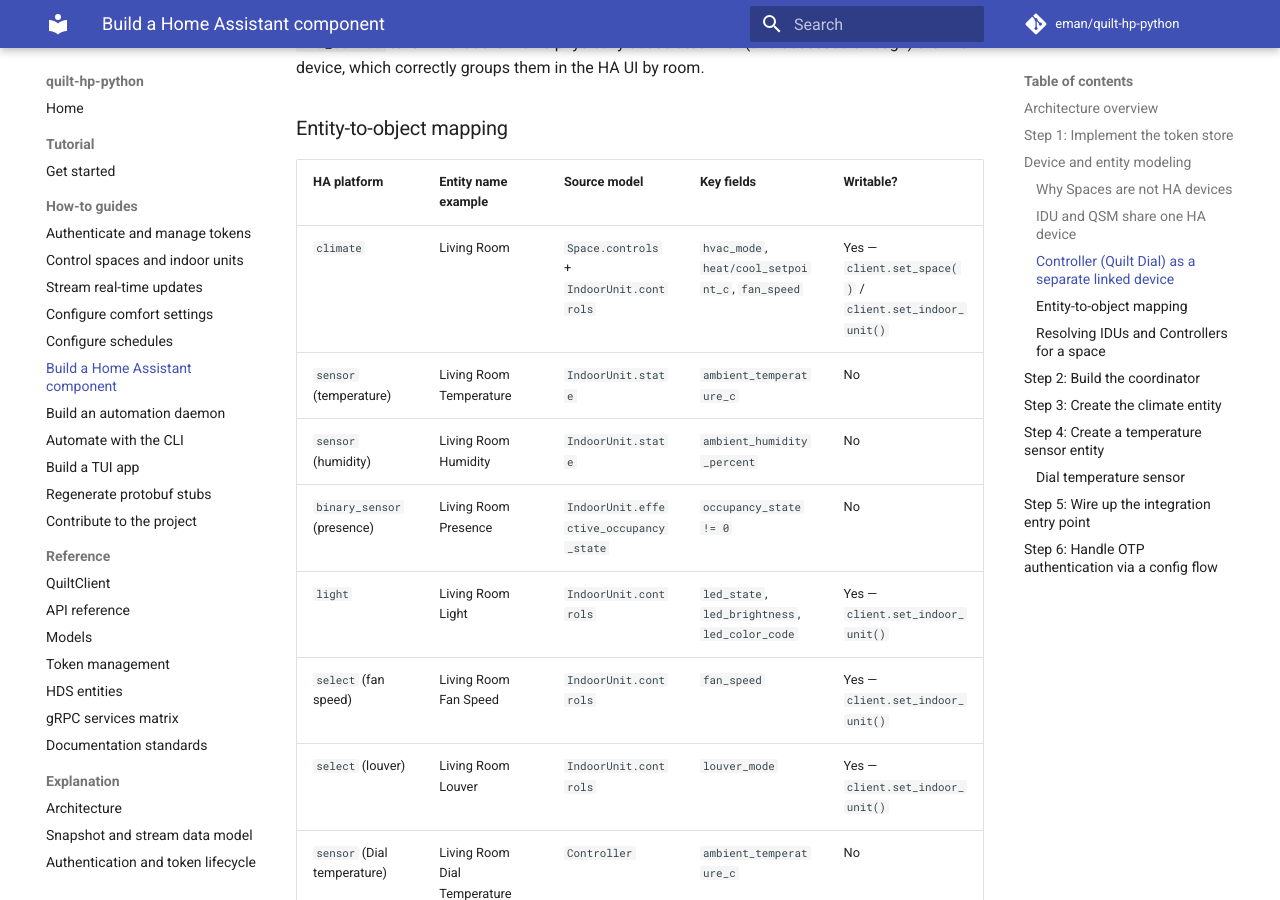
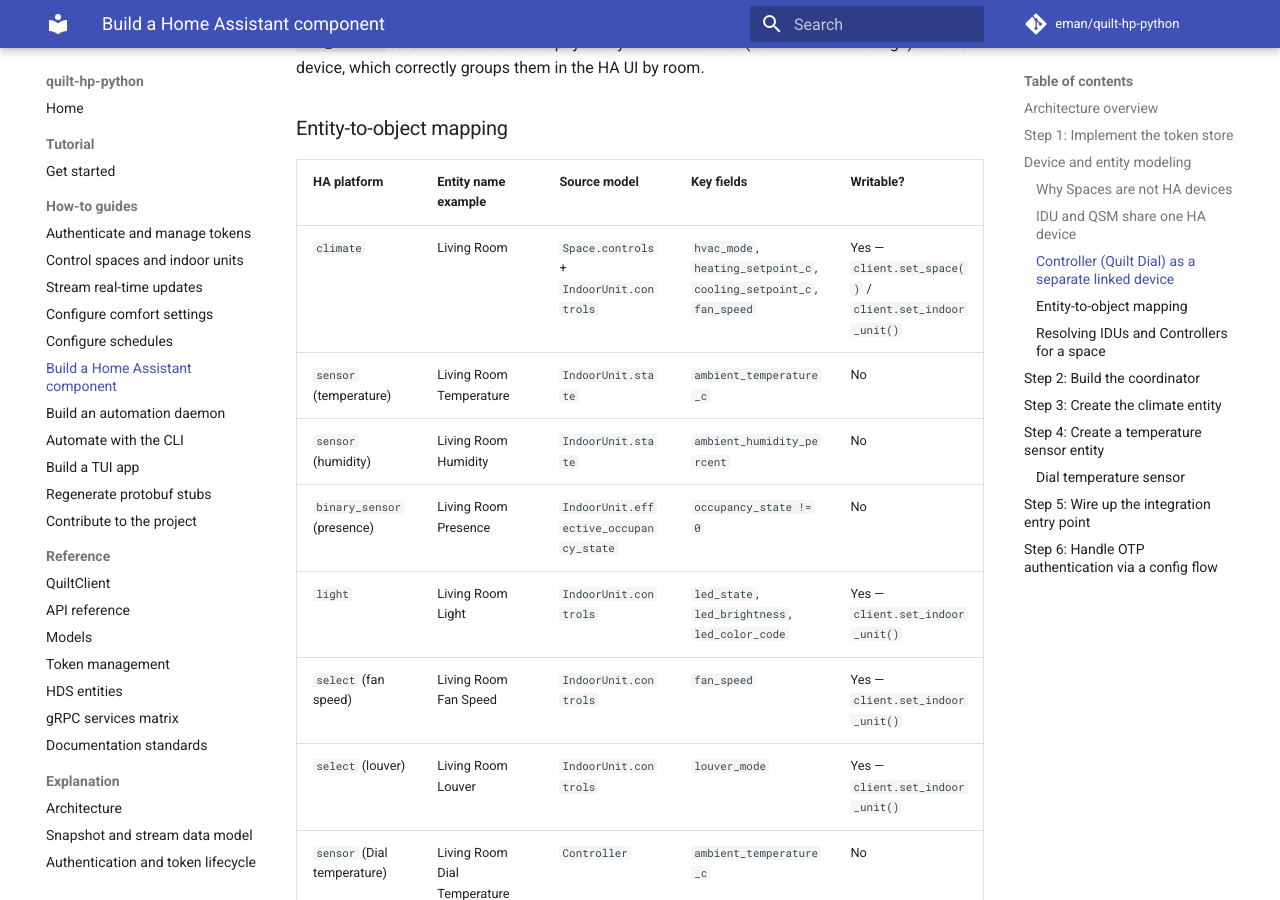
Before and after one commit to eman/quilt-hp-python, an MkDocs documentation site: the page built from docs/how-to/home-assistant.md, in a window 1280 px wide and 900 px high, scrolled down 3380 px. Built offline with MkDocs 1.6.1 and Material for MkDocs 9.7.7, drawn with Linux system fonts in a browser that asks for light colours; comment, search, counter and statistics services are not loaded; some of the changed lines change nothing that is shown; some of the changed text lies outside the part shown.

Commit message:
docs: fix idu_device_info signature and SpaceControls field names in HA guide
- Add missing snapshot parameter to idu_device_info() example; replace
  undefined coordinator.data reference with snapshot.rooms
- Correct entity mapping table: heat/cool_setpoint_c → heating_setpoint_c
  and cooling_setpoint_c (actual SpaceControls field names)

```diff
--- a/docs/how-to/home-assistant.md
+++ b/docs/how-to/home-assistant.md
@@ -96,10 +96,10 @@
 
 DOMAIN = "quilt_hp"
 
-def idu_device_info(idu) -> DeviceInfo:
+def idu_device_info(idu, snapshot) -> DeviceInfo:
     """Build HA DeviceInfo for an IDU (and its embedded QSM)."""
     space = next(
-        s for s in coordinator.data.rooms if s.id == idu.space_id
+        s for s in snapshot.rooms if s.id == idu.space_id
     )
     return DeviceInfo(
         identifiers={(DOMAIN, idu.id)},
@@ -142,7 +142,7 @@
 
 | HA platform | Entity name example | Source model | Key fields | Writable? |
 |-------------|---------------------|--------------|------------|-----------|
-| `climate` | Living Room | `Space.controls` + `IndoorUnit.controls` | `hvac_mode`, `heat/cool_setpoint_c`, `fan_speed` | Yes — `client.set_space()` / `client.set_indoor_unit()` |
+| `climate` | Living Room | `Space.controls` + `IndoorUnit.controls` | `hvac_mode`, `heating_setpoint_c`, `cooling_setpoint_c`, `fan_speed` | Yes — `client.set_space()` / `client.set_indoor_unit()` |
 | `sensor` (temperature) | Living Room Temperature | `IndoorUnit.state` | `ambient_temperature_c` | No |
 | `sensor` (humidity) | Living Room Humidity | `IndoorUnit.state` | `ambient_humidity_percent` | No |
 | `binary_sensor` (presence) | Living Room Presence | `IndoorUnit.effective_occupancy_state` | `occupancy_state != 0` | No |
```
